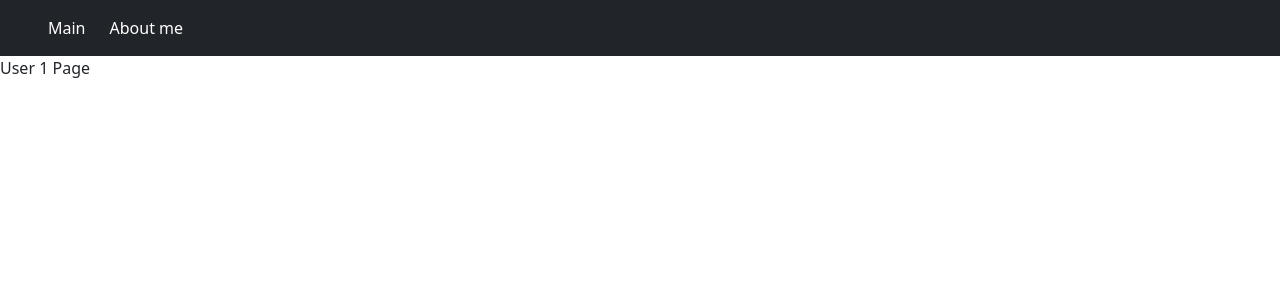
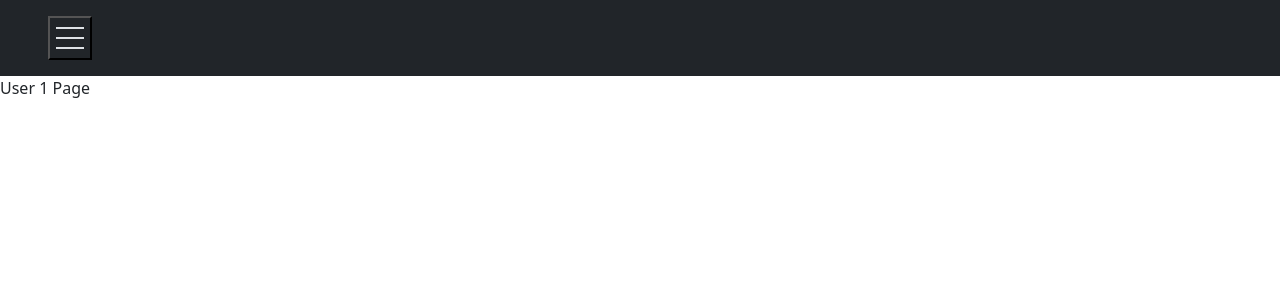
Before and after one commit to Andrei2381283/test-reactapp, a React (Create React App) app: page /user/1 in a window 1280 px wide. Shown: the top 300 px of the page. Built offline with nearby package versions, Linux system fonts and the light colour scheme.

Commit message:
Burger menu

```diff
--- a/src/components/Header/index.tsx
+++ b/src/components/Header/index.tsx
@@ -1,12 +1,31 @@
+import { useState } from "react";
+import { Offcanvas } from "react-bootstrap";
 import { Link } from "react-router-dom";
 
 export default function Header() {
+	const [show, setShow] = useState(false);
+
+	const handleClose = () => setShow(false);
+	const handleShow = () => setShow(true);
+
 	return <header className="d-flex bg-dark px-5 py-3">
-		<nav>
-			<ul className="d-flex list-unstyled m-0">
-				<li><Link className="text-white text-decoration-none" to="/">Main</Link></li>
-				<li><Link className="text-white text-decoration-none ms-4" to="/about-me">About me</Link></li>
-			</ul>
-		</nav>
+		<button className="bg-transparent" style={{ width: "44px" }} onClick={handleShow}>
+			<div className="border w-100 my-2"></div>
+			<div className="border w-100"></div>
+			<div className="border w-100 my-2"></div>
+		</button>
+		<Offcanvas show={show} onHide={handleClose}>
+			<Offcanvas.Header closeButton>
+				<Offcanvas.Title>Menu</Offcanvas.Title>
+			</Offcanvas.Header>
+			<Offcanvas.Body>
+				<nav>
+					<ul className="list-unstyled m-0">
+						<li><Link className="text-black fs-5" to="/">Main</Link></li>
+						<li className="mt-2"><Link className="text-black fs-5" to="/about-me">About me</Link></li>
+					</ul>
+				</nav>
+			</Offcanvas.Body>
+		</Offcanvas>
 	</header>
 }
```
